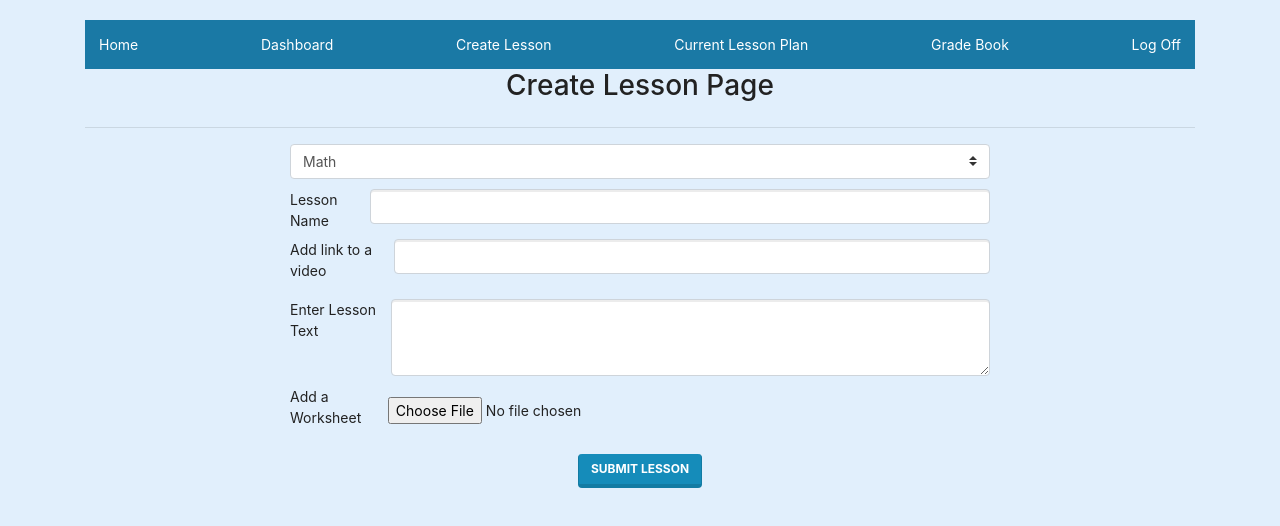
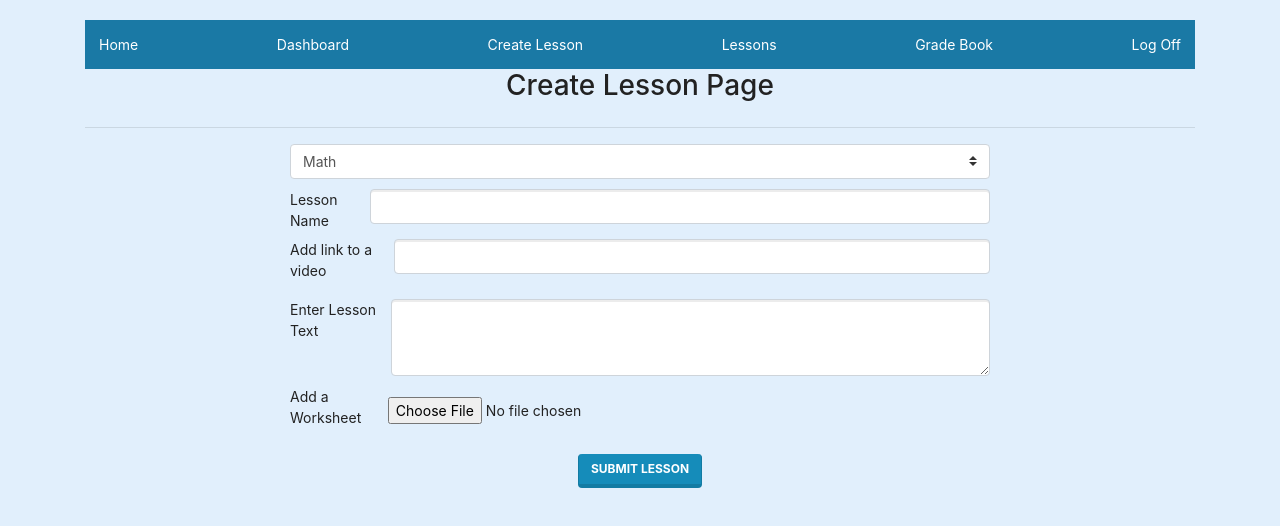
Before and after one commit to Woz-U-Group-Projects/new-team-freeze, a React (Create React App) app in the folder client-react/: page /CreateLesson in a window 1280 px wide. Shown: the top 526 px of the page. Built offline with nearby package versions, Linux system fonts and the light colour scheme; no server answers; sample sign-in values are in the browser's storage.

Commit message:
changed name  to lessons in navbar

```diff
--- a/client-react/src/Screens/CreateLesson.js
+++ b/client-react/src/Screens/CreateLesson.js
@@ -71,7 +71,7 @@ class CreateLesson extends React.Component {
                             <Link to="/CreateLesson">Create Lesson</Link>
                         </li>
                         <li>
-                            <Link to="/CurrentLessonPlan">Current Lesson Plan</Link>
+                            <Link to="/Lessons">Lessons</Link>
                         </li>
                         <li>
                             <Link to="/Gradebook">Grade Book</Link>
--- a/client-react/src/Screens/Gradebook.js
+++ b/client-react/src/Screens/Gradebook.js
@@ -66,7 +66,7 @@ class Gradebook extends React.Component {
                             <Link to="/CreateLesson">Create Lesson</Link>
                         </li>
                         <li>
-                            <Link to="/CurrentLessonPlan">Current Lesson Plan</Link>
+                            <Link to="/Lessons">Lessons</Link>
                         </li>
                         <li>
                             <Link to="/Gradebook">Grade Book</Link>
--- a/client-react/src/Screens/Lessons.js
+++ b/client-react/src/Screens/Lessons.js
@@ -65,7 +65,7 @@ class Lessons extends React.Component {
                             <Link to="/CreateLesson">Create Lesson</Link>
                         </li>
                         <li>
-                            <Link to="/Lessons">Current Lesson Plan</Link>
+                            <Link to="/Lessons">Lessons</Link>
                         </li>
                         <li>
                             <Link to="/Gradebook">Grade Book</Link>
--- a/client-react/src/Screens/Teacher.js
+++ b/client-react/src/Screens/Teacher.js
@@ -1,7 +1,7 @@
 import React from 'react';
 import axios from "axios";
 // import CreateLesson from './CreateLesson'
-// import CurrentLessonPlan from './CurrentLessonPlan'
+// import Lessons from './Lessons'
 // import Gradebook from './Gradebook'
 import {
     // BrowserRouter as Router,
@@ -89,7 +89,7 @@ class Teacher extends React.Component {
                             <Link to="/CreateLesson">Create Lesson</Link>
                         </li>
                         <li>
-                            <Link to="/CurrentLessonPlan">Current Lesson Plan</Link>
+                            <Link to="/Lessons">Lessons</Link>
                         </li>
                         <li>
                             <Link to="/Gradebook">Grade Book</Link>
```
